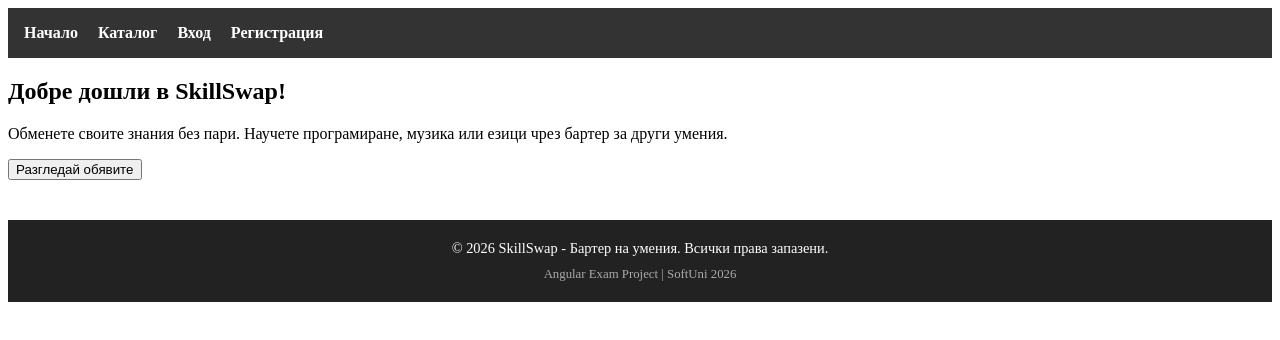
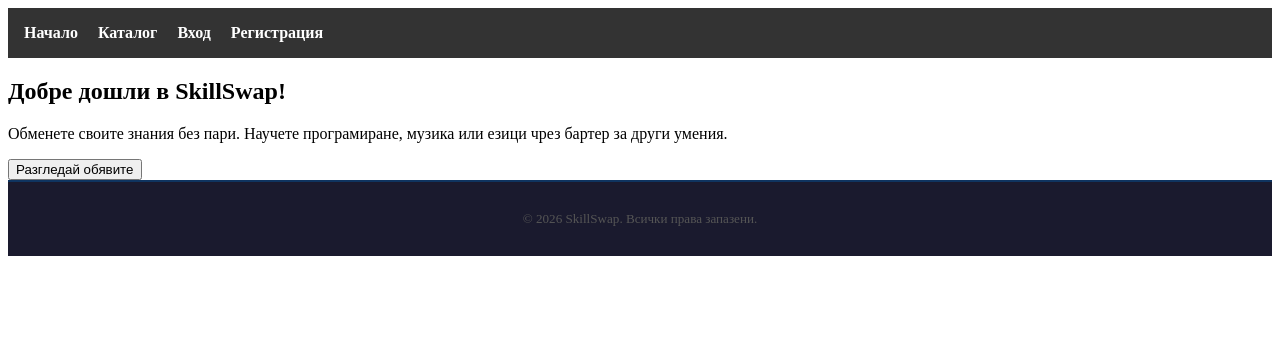
Before and after one commit to victoriabondova/skill-swap, an Angular app: page / in a window 1280 px wide. Shown: the top 340 px of the page. Built offline with nearby package versions, Linux system fonts and the light colour scheme.

Commit message:
Add navbarComponent, spinnerComponent and fix footerComponent

```diff
--- a/src/app/shared/components/footer/footer.component.css
+++ b/src/app/shared/components/footer/footer.component.css
@@ -1,19 +1,13 @@
-footer {
-  background-color: #222;
-  color: #fff;
+.footer {
+  background: #1a1a2e;
+  border-top: 1px solid #0f3460;
+  margin-top: auto;
+  padding-bottom: 1rem;
+}
+.footer-bottom {
   text-align: center;
-  padding: 20px 0;
-  margin-top: 40px;
-  width: 100%;
+  color: #555;
+  font-size: 0.82rem;
+  border-top: 1px solid #0f3460;
+  padding-top: 1rem;
 }
-
-.footer-content p {
-  margin: 0;
-  font-size: 0.9rem;
-}
-
-.footer-links {
-  margin-top: 10px;
-  font-size: 0.8rem;
-  color: #aaa;
-}
--- a/src/app/shared/components/footer/footer.component.html
+++ b/src/app/shared/components/footer/footer.component.html
@@ -1,9 +1,5 @@
-<footer>
-  <div class="footer-content">
-    <p>&copy; 2026 SkillSwap - Бартер на умения. Всички права запазени.</p>
-    <div class="footer-links">
-      <span>Angular Exam Project</span> |
-      <span>SoftUni 2026</span>
-    </div>
+<footer class="footer">
+  <div class="footer-bottom">
+    <p>&copy; {{ currentYear }} SkillSwap. Всички права запазени.</p>
   </div>
 </footer>
--- a/src/app/shared/components/footer/footer.component.ts
+++ b/src/app/shared/components/footer/footer.component.ts
@@ -1,9 +1,13 @@
 import { Component } from '@angular/core';
+import { RouterLink } from '@angular/router';
 
 @Component({
   selector: 'app-footer',
-  imports: [],
+  standalone: true,
+  imports: [RouterLink],
   templateUrl: './footer.component.html',
-  styleUrl: './footer.component.css',
+  styleUrl: './footer.component.css'
 })
-export class FooterComponent {}
+export class FooterComponent {
+  currentYear = new Date().getFullYear();
+}
```
Also changed, not shown: src/app/shared/components/navbar/navbar.component.css (added, +53 -0 lines), src/app/shared/components/navbar/navbar.component.html (added, +22 -0 lines), src/app/shared/components/navbar/navbar.component.ts (added, +22 -0 lines), src/app/shared/components/spinner/spinner.component.ts (added, +31 -0 lines), 1 other file (tests, documents, lock files or other folders).
